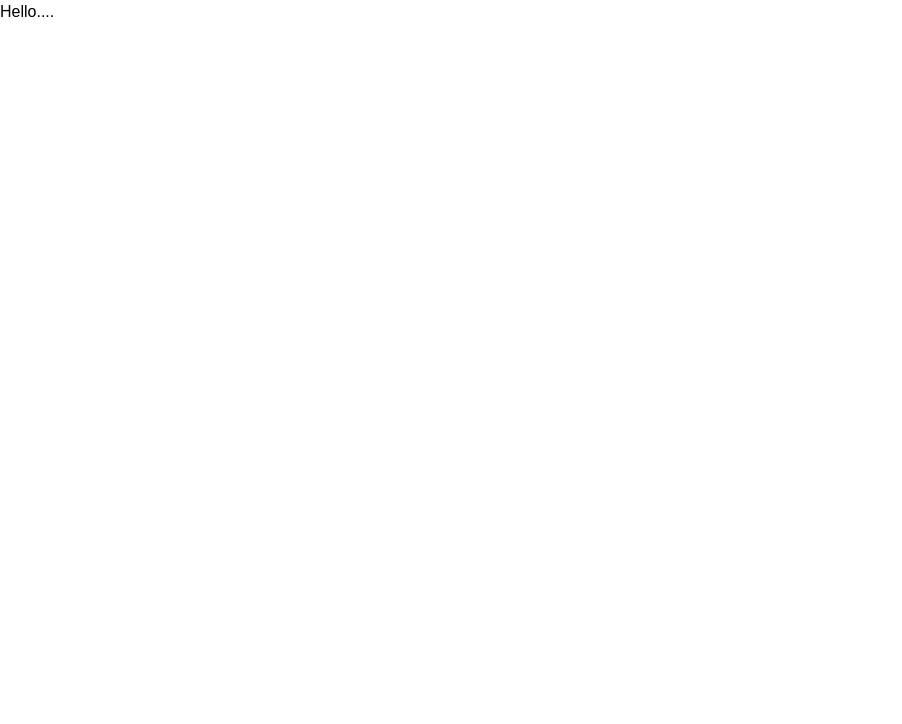
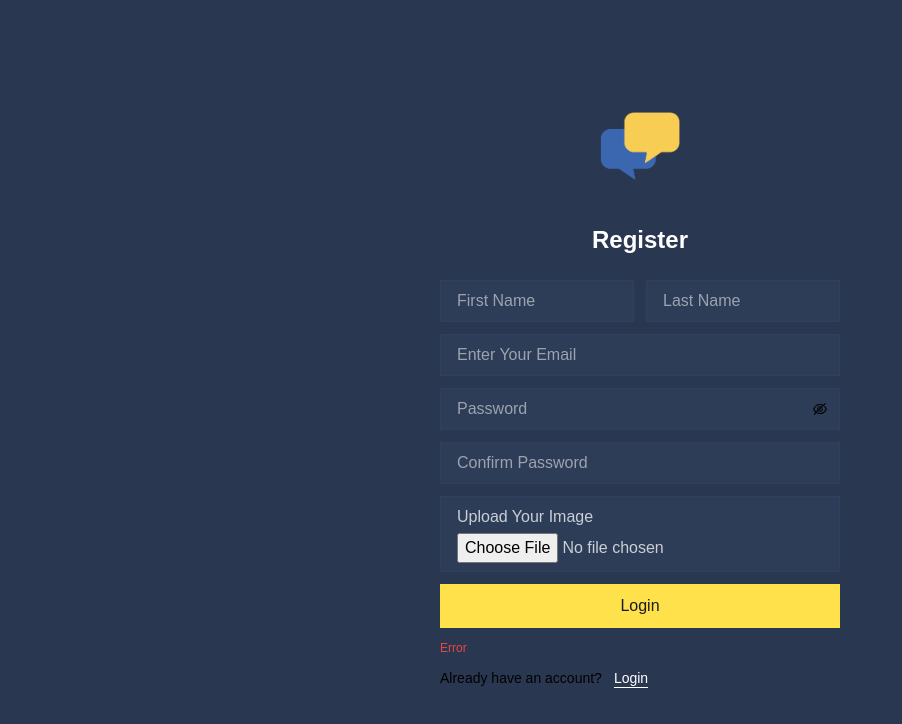
Before and after one commit to RakibulIslamm/Squeep-Chat-application-Client, a React (Create React App) app: page /register in a window 1280 px wide. Shown: the top 724 px of the page, without its empty margins (0-902 px from the left). Built offline with nearby package versions, Linux system fonts and the light colour scheme.

Commit message:
Register page designed

```diff
--- a/src/App.js
+++ b/src/App.js
@@ -1,10 +1,7 @@
+import Layout from "./Layout/Layout";
 
 function App() {
-  return (
-    <>
-      <h1>Hello....</h1>
-    </>
-  );
+  return (<Layout />);
 }
 
 export default App;
--- /dev/null
+++ b/src/Layout/Layout.js
@@ -0,0 +1,17 @@
+import { Route, Routes } from "react-router-dom";
+import Register from "../Pages/Register";
+import PublicLayout from "./Public/PublicLayout";
+
+function Layout() {
+
+    return (
+        <Routes>
+            <Route path="/" element={<PublicLayout />}>
+                <Route path="register" element={<Register />} />
+            </Route>
+            <Route path='*' element={<p>Not found</p>} />
+        </Routes>
+    );
+}
+
+export default Layout;
--- /dev/null
+++ b/src/Layout/Private/PrivateLayout.js
@@ -0,0 +1,13 @@
+import { Outlet } from "react-router-dom";
+
+const PrivateLayout = () => {
+
+
+    return (
+        <div className='max-w-[1920px] min-h-[500px] h-screen bg-primary mx-auto overflow-hidden flex items-start'>
+            <Outlet />
+        </div>
+    );
+};
+
+export default PrivateLayout;
--- /dev/null
+++ b/src/Layout/Public/PublicLayout.js
@@ -0,0 +1,14 @@
+import React from 'react';
+import { Outlet } from 'react-router-dom';
+
+const PublicLayout = () => {
+    return (
+        <div className=' bg-secondary'>
+            <div className='max-w-[1440px] h-screen mx-auto'>
+                <Outlet />
+            </div>
+        </div>
+    );
+};
+
+export default PublicLayout;
--- /dev/null
+++ b/src/Pages/Register.js
@@ -0,0 +1,68 @@
+import React, { useState } from 'react';
+import logo from '../images/msgIcon.png'
+import { AiOutlineEye, AiOutlineEyeInvisible } from 'react-icons/ai'
+import { Link } from 'react-router-dom';
+
+const Register = () => {
+    const [showPass, setShowPass] = useState(false);
+    const [error, setError] = useState('');
+
+
+    const handleCreateAccount = (e) => {
+        setError('');
+        e.preventDefault();
+        const fName = e.target.firstName.value;
+        const lName = e.target.lastName.value;
+        const fullName = fName + ' ' + lName
+        const email = e.target.email.value;
+        const password = e.target.password.value;
+        const confirmPassword = e.target.confirmPassword.value;
+        if (password !== confirmPassword) {
+            setError("Password didn't match")
+            return
+        }
+
+
+    }
+
+    return (
+        <div className='w-full h-screen flex justify-center items-center bg-secondary'>
+            <form className='w-[400px] flex flex-col gap-3' onSubmit={handleCreateAccount}>
+                <img src={logo} className='mb-8 w-20 mx-auto' alt='' />
+                <h2 className='text-2xl font-semibold text-center text-white pb-3'>Register</h2>
+
+                {/* Name and email fields */}
+                <div className='flex items-center gap-3'>
+                    <input className='border border-primary bg-[#2d3d57] px-4 py-2 text-white font-light outline-primary w-full' type="text" name='firstName' placeholder='First Name' required />
+                    <input className='border border-primary bg-[#2d3d57] px-4 py-2 text-white font-light outline-primary w-full' type="text" name='lastName' placeholder='Last Name' required />
+                </div>
+                <input className='border border-primary bg-[#2d3d57] px-4 py-2 text-white font-light outline-primary w-full' type="email" name='email' placeholder='Enter Your Email' required />
+
+                {/* Password Fields */}
+                <div className='relative'>
+                    <input className='border border-primary bg-[#2d3d57] pl-4 pr-10 py-2 text-white outline-primary w-full font-light' type={showPass ? 'text' : 'password'} name='password' placeholder='Password' required />
+                    {!showPass && <AiOutlineEyeInvisible className='absolute right-3 top-1/2 transform -translate-y-1/2 cursor-pointer' onClick={() => setShowPass(!showPass)} />}
+                    {showPass && <AiOutlineEye className='absolute right-3 top-1/2 transform -translate-y-1/2 cursor-pointer text-white' onClick={() => setShowPass(!showPass)} />}
+                </div>
+                <input className='border border-primary bg-[#2d3d57] pl-4 pr-10 py-2 text-white outline-primary w-full font-light' type='password' name='confirmPassword' placeholder='Confirm Password' required />
+                {error && <p className='text-xs font-light text-red-500'>{error}</p>}
+
+                {/* Image upload Field */}
+                <div className='border border-primary bg-[#2d3d57] px-4 py-2 font-light outline-primary'>
+                    <label className='text-white inline-block text-opacity-75 mb-1'>Upload Your Image</label>
+                    <input className=' w-full text-white text-opacity-75' type="file" name='img' />
+                </div>
+
+                {/* Submit button */}
+                <button className='px-4 h-11 bg-yellow text-lightBlack flex justify-center items-center' type="submit">{'Login'}</button>
+                {<p className='text-xs font-light text-red-500'>{'Error'}</p>}
+                <div className='flex items-center gap-3'>
+                    <p className='text-sm'>Already have an account?</p>
+                    <Link to={'/'} className='text-white text-sm font-extralight relative'>Login<span className='inline-block w-full h-[1px] bg-white absolute left-0 bottom-0'></span></Link>
+                </div>
+            </form>
+        </div>
+    );
+};
+
+export default Register;
--- a/src/index.js
+++ b/src/index.js
@@ -5,6 +5,7 @@ import { store } from './app/store';
 import App from './App';
 import reportWebVitals from './reportWebVitals';
 import './index.css';
+import { BrowserRouter } from 'react-router-dom';
 
 const container = document.getElementById('root');
 const root = createRoot(container);
@@ -12,7 +13,9 @@ const root = createRoot(container);
 root.render(
   <React.StrictMode>
     <Provider store={store}>
-      <App />
+      <BrowserRouter>
+        <App />
+      </BrowserRouter>
     </Provider>
   </React.StrictMode>
 );
```
Also changed, not shown: src/images/msgIcon.png (added).
